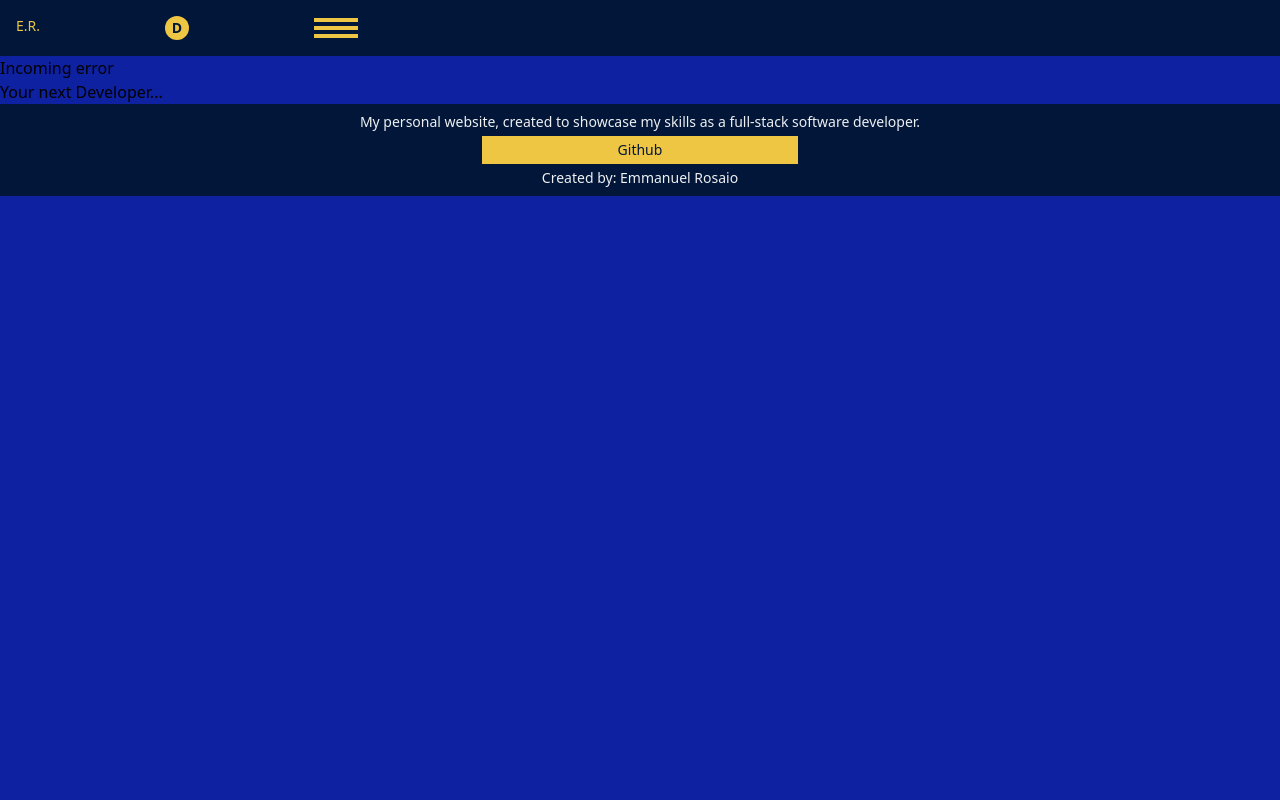
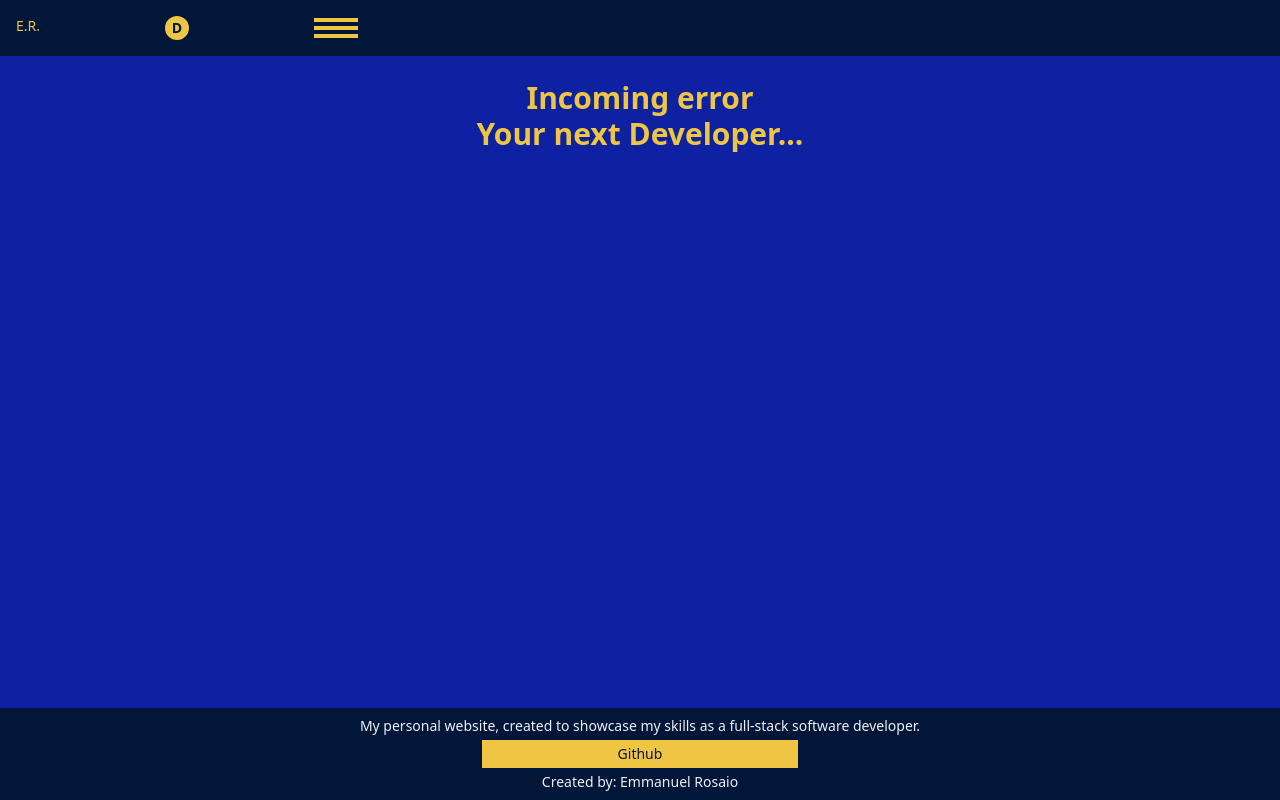
Before and after one commit to RosarioManny/ERosario-Portfolio-Site, a React (Vite) app: page / in a window 1280 px wide. Built offline with nearby package versions, Linux system fonts and the light colour scheme.

Commit message:
Create context

```diff
--- a/src/App.jsx
+++ b/src/App.jsx
@@ -1,32 +1,36 @@
 import { useState, useEffect } from 'react'
+import { Routes, Route } from 'react-router-dom'
+import { theme } from './styles/style'
+import { DarkModeContext } from './darkModeContext'
 import './App.css'
 import Navbar from './components/partials/_Navbar'
 import Home from './components/Home'
-import { Routes, Route } from 'react-router-dom'
 import Projects from './components/Projects'
 import Contacts from './components/Contacts'
 import About from './components/About'
 import EnterSite from './components/EnterSite'
 import Footer from './components/partials/_Footer'
 import Artfolio from './components/ProjectsDetails/Artfolio'
-import Whataduudle from './components/ProjectsDetails/Whataduudle'
-import Talkthroughit from './components/ProjectsDetails/Talkthrough_it'
+// import Whataduudle from './components/ProjectsDetails/Whataduudle'
+// import Talkthroughit from './components/ProjectsDetails/Talkthrough_it'
 
-
+// darkMode={darkMode} onDarkModeToggle={() => setDarkMode(!darkMode)}
 function App() {
   const [darkMode, setDarkMode] = useState(false);
+
 
   const toggleDarkMode = () => {
     setDarkMode(!darkMode)
   };
 
   return (
+    <DarkModeContext.Provider value={{darkMode, toggleDarkMode}}>
       <main className={darkMode ? "dark" : ""}>
         <div className={`
-      bg-royal min-h-screen flex flex-col transition-colors duration-300
-      dark:bg-onyx
+        bg-royal min-h-screen transition-colors duration-300 flex flex-grow flex-col
+        dark:${theme.dark.bg}
         `}>
-        <Navbar element={Navbar} darkMode={darkMode} onDarkModeToggle={() => setDarkMode(!darkMode)} />
+          <Navbar element={Navbar} />
           <div className=''>
             <Routes>
               <Route path="/" element={<EnterSite />} />
@@ -35,13 +39,14 @@ function App() {
               <Route path="/contacts" element={<Contacts />} />
               <Route path="/about" element={<About />} />
               <Route path="/projects/artfolio" element={<Artfolio />} />
-            <Route path="/projects/whataduudle" element={<Whataduudle />} />
-            <Route path="/projects/talkthroughit" element={<Talkthroughit />} />
+              {/* <Route path="/projects/whataduudle" element={<Whataduudle />} />
+              <Route path="/projects/talkthroughit" element={<Talkthroughit />} /> */}
             </Routes>
           </div>
           <Footer element={Footer}/>
         </div>
       </main>
+    </DarkModeContext.Provider>
   )
 }
 
--- /dev/null
+++ b/src/DarkModeContext.js
@@ -0,0 +1,4 @@
+import { createContext, useContext } from 'react';
+
+export const DarkModeContext = createContext();
+export const useDarkMode = () => useContext(DarkModeContext);
--- a/src/components/EnterSite.jsx
+++ b/src/components/EnterSite.jsx
@@ -12,14 +12,13 @@ const EnterSite = () => {
 
   return(
     <>
-      <section className="flex-col">
-        <div className={`${theme.bodyText.home}`}>
-          <div className="slides">
-            </div>
+      <section className={`${theme.heading.default} flex flex-col place-items-center`}>
+          <h1 className={``}>
             Incoming error
-            <br/>
+          </h1>
+          <h1>
             Your next Developer...
-        </div>
+          </h1>
       </section>
     </>
   )
--- a/src/components/Home.jsx
+++ b/src/components/Home.jsx
@@ -1,12 +1,15 @@
 import { Link } from "react-router-dom";
 import { theme } from "/src/styles/style.js";
 import { useEffect, useState } from "react";
+import { useDarkMode } from "../darkModeContext";
 
 const ANIMATION_TIMING = {
   firstName: 901,
   lastName: 2001
 };
+
 const Home = () => {
+  const { darkMode, toggleDarkMode } = useDarkMode();
   const [nameAnimations, setNameAnimations] = useState({
     firstName: false,
     lastName: false
@@ -31,7 +34,7 @@ const Home = () => {
     <section className="h-screen">
       <section className="flex-col">
         <div className="">
-              <h1 className={`${theme.heading.home} mt-20 flex flex-col`}>
+              <h1 className={`${theme.heading.home} ${darkMode && theme.dark.home} mt-20 flex flex-col`}>
                 <p className="typewriter typewriter-firstname">Emmanuel</p>
                 <p className={`typewriter typewriter-lastname` }
                   style={{
@@ -41,7 +44,7 @@ const Home = () => {
                   Rosario
                 </p>
               </h1 >
-          <div className={`${theme.subheading.home}`}>
+          <div className={`${theme.subheading.home} ${darkMode && theme.dark.subheading}`}>
             <h3 className="">
             <p className={`typewriter typewriter-title` }
                   style={{
@@ -53,9 +56,8 @@ const Home = () => {
             </h3>
           </div>
         </div>
-        <div className="">
           <div className="">
-            <p className={`${theme.bodyText.default} ${theme.container.default} my-16`}>
+            <p className={`${theme.bodyText.default} ${theme.container.default} ${darkMode && theme.dark.nav} my-16`}>
               <b>Hello,</b>
                 <br/>
                 I hope to work with you in our next projects. To learn more about me please explore my page.
@@ -64,7 +66,6 @@ const Home = () => {
                 where you will find my resume and further contacts.
             </p>
           </div>
-        </div>
       </section>
     </section>
   )
--- a/src/components/Projects.jsx
+++ b/src/components/Projects.jsx
@@ -15,16 +15,17 @@ const Projects = () => {
 
   return (
     <>
-      <section className="place-items-center">
+      <section className="place-items-center ">
         <h1 className={`${theme.heading.default}
+        dark:text-tangerine
         typewriter typewriter-projects`
         }
         style={{ visibility: isAnimated ? "visible" : "hidden", }}>
           Projects
         </h1>
         <section className="">
-          <div className={`${theme.card.projects}`}>
-            <Link to="/projects/talkthroughit">
+          <div className={`${theme.card.projects} `}>
+            <Link to="projects/talkthroughit">
               <img
                 className="w-full"
                 src="src/assets/Talkthroughit/talkthroughit.png"
@@ -59,7 +60,7 @@ const Projects = () => {
             </div>
           </div>
           <div className={`${theme.card.projects}`}>
-            <Link to="/projects/whatduudle">
+            <Link to="projects/whatduudle">
               <img
                 className="w-full"
                 src="src/assets/Whataduudle/whataduudle.png"
--- a/src/components/partials/_Navbar.jsx
+++ b/src/components/partials/_Navbar.jsx
@@ -2,9 +2,11 @@
 import { useState, useEffect } from "react";
 import { Link } from "react-router-dom";
 import { theme } from "/src/styles/style";
+import { useDarkMode } from "../../darkModeContext";
 
-const Navbar = ({darkMode, onDarkModeToggle}) =>  {
-  const [isToggled, setIsToggle] = useState(false)
+const Navbar = () =>  {
+  const [isToggled, setIsToggle] = useState(false);
+  const { darkMode, toggleDarkMode } = useDarkMode();
 
   const handleClick = () => {
     setIsToggle(!isToggled)
@@ -17,7 +19,6 @@ const Navbar = ({darkMode, onDarkModeToggle}) =>  {
     } else {
       document.body.style.overflow = "auto";
     }
-
     return () => {
       // Cleanup when component is unmounted or state changes
       document.body.style.overflow = "auto"; // Ensure scrolling is re-enabled
@@ -26,10 +27,10 @@ const Navbar = ({darkMode, onDarkModeToggle}) =>  {
 
 
   return (
-    <nav className={`${theme.container.nav} ${theme.bodyText.nav} ${darkMode && "dark"} dark:bg-skyline z-10 overflow`}>
+    <nav className={`${theme.container.nav} ${theme.subheading.nav} ${darkMode && theme.dark.nav} z-10 overflow`}>
         <Link to="/home"> E.R.</Link>
         <button
-        onClick={onDarkModeToggle}
+        onClick={toggleDarkMode}
         className='
         w-6 h-6 text-sm rounded-full bg-sunburst text-midnight font-semibold
         dark:text-onyx dark:bg-frost'
@@ -39,17 +40,17 @@ const Navbar = ({darkMode, onDarkModeToggle}) =>  {
         <button onClick={handleClick} className="z-10 relative flex flex-col justify-center items-center space-y-1 p-9;">
           <span
             className={`
-              ${theme.navMenu.burger}
+              ${theme.navMenu.burger} ${darkMode && theme.dark.burger}
               ${isToggled ? 'rotate-45 translate-y-2' : ''}`}
           ></span>
           <span
             className={`
-              ${theme.navMenu.burger}
+              ${theme.navMenu.burger} ${darkMode && theme.dark.burger}
               ${isToggled ? 'opacity-0' : 'opacity-100'}`}
           ></span>
           <span
             className={`
-              ${theme.navMenu.burger}
+              ${theme.navMenu.burger} ${darkMode && theme.dark.burger}
               ${isToggled ? '-rotate-45 -translate-y-2' : 'translate-y-0'}`}
           ></span>
         </button>
@@ -57,7 +58,7 @@ const Navbar = ({darkMode, onDarkModeToggle}) =>  {
       {/* Off-screen menu */}
       <div
         className={`
-          ${theme.navMenu.offScreen}
+          ${theme.navMenu.offScreen}  ${darkMode && theme.dark.container}
           ${isToggled ? 'right-0' : ' -right-[450px]'} overscroll-none transition-all duration-300 ease-in-out`}
       >
         <Link to="/projects" onClick={handleClick}>Projects</Link>
--- a/src/styles/style.js
+++ b/src/styles/style.js
@@ -21,26 +21,29 @@ export const theme = {
   heading: {
     default: "text-sunburst text-3xl mt-6 font-semibold",
     home: "text-frost text-7xl mt-20 mx-4 font-sans",
+    drkDefault: "text-tangerine",
+    drkHome: "text-skyline"
   },
   subheading: {
     default: "text-frost text-lg",
     home: "text-sunburst text-xl my-2 mx-4",
     card: "font-bold text-xl mb-2 text-sunburst",
+    nav: "text-sunburst text-sm",
   },
   bodyText: {
     default: "text-frost text-balance",
-    nav: "text-sunburst text-sm",
-    card: "text-frost text-base text-[13px]",
+    card: "text-frost text-auto text-[13px]",
   },
   // Containers
   card: {
-    projects: "max-w-sm overflow-hidden mx-4 my-6 hover:shadow-xl hover:border-solid hover:border-obsidian hover:border-4"
+    projects: "max-w-sm overflow-hidden mx-4 my-6 hover:shadow-xl hover:border-solid hover:border-obsidian hover:border-4",
+    hover: ""
   },
   container: {
     default: "bg-midnight p-5 p m-4 border-[1px] border-frost",
     img: "bg-midnight p-3",
     nav: "bg-midnight p-4 space-x-[125px] flex top-0 right-0 left-0",
-    footer: "bg-midnight items-center m-max flex flex-col space-y-1 text-frost text-sm p-2 flex position-fixed bottom-0 right-0 left-0",
+    footer: "bg-midnight items-center mt-auto flex flex-col space-y-1 text-frost text-sm p-2 flex position-fixed ",
     socialsLogos: "bg-sunburst p-2",
     description: "bg-midnight text-frost mx-4 mb-6",
     button: "bg-sunburst p-2 mb-2  w-fit m-5 hover:bg-midnight hover:text-frost transition duration-300 ease-in-out"
@@ -49,34 +52,13 @@ export const theme = {
     burger: "bg-sunburst transition-all duration-300 ease-in-out transform h-1 w-11",
     offScreen: "bg-midnight h-screen w-full max-w-[450px] fixed top-0 flex flex-col space-y-9 items-center justify-center text-center text-3xl font-medium transition-all ease-in-out duration-300 off-screen-menu",
   },
-  hoverState: {
-
+  dark: {
+    home: "text-skyline",
+    subheading: "text-tangerine",
+    bodyText: "text-glacier",
+    nav: "text-tangerine bg-charcoal transition-colors duration-500 ",
+    burger: "bg-tangerine",
+    container: "bg-charcoal",
+    bg: "bg-onyx"
   },
-  // DARK MODE
-  dkHeading: {
-    default: "text-sunburst text-3xl mt-6 font-semibold",
-    home: "text-frost text-7xl mt-20 mx-4 font-sans",
-  },
-  dkSubheading: {
-    default: "text-frost text-lg",
-    home: "text-sunburst text-xl my-2 mx-4",
-  },
-  dkBodyText: {
-    default: "text-frost text-balance",
-    nav: "text-sunburst text-sm",
-  },
-  dkCard: {
-  },
-  dkContainer: {
-    default: "bg-midnight p-5 p m-4",
-    img: "bg-midnight p-3",
-    nav: "bg-midnight p-4 space-x-[125px] flex top-0 right-0 left-0",
-    socialsLogos: "bg-sunburst p-2",
-    description: "bg-midnight text-frost mx-4 mb-6",
-    button: "bg-sunburst p-2 mb-2  w-fit m-5 hover:bg-midnight hover:text-frost transition duration-300 ease-in-out"
-  },
-  dkNavMenu: {
-    burger: "bg-sunburst transition-all duration-300 ease-in-out transform h-1 w-11",
-    offScreen: "bg-midnight h-screen w-full max-w-[450px] fixed top-0 flex flex-col space-y-9 items-center justify-center text-center text-3xl font-medium transition-all ease-in-out duration-300 off-screen-menu",
-  }
 }
```
Also changed, not shown: src/components/ProjectsDetails/Talkthrough_it.jsx (deleted, +0 -53 lines), src/components/ProjectsDetails/Whataduudle.jsx (deleted, +0 -53 lines). Lines whose indentation alone changed are shown as unchanged.
